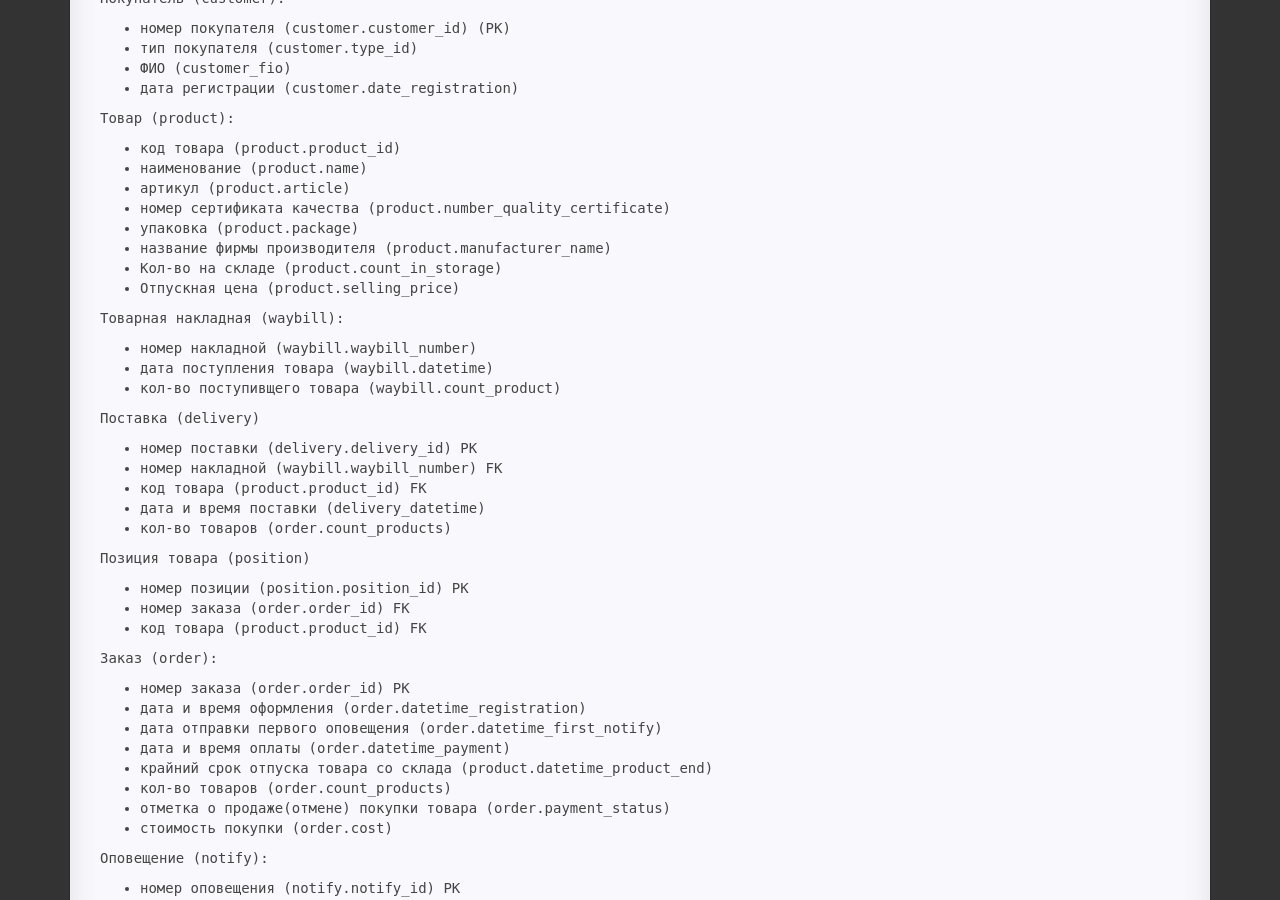
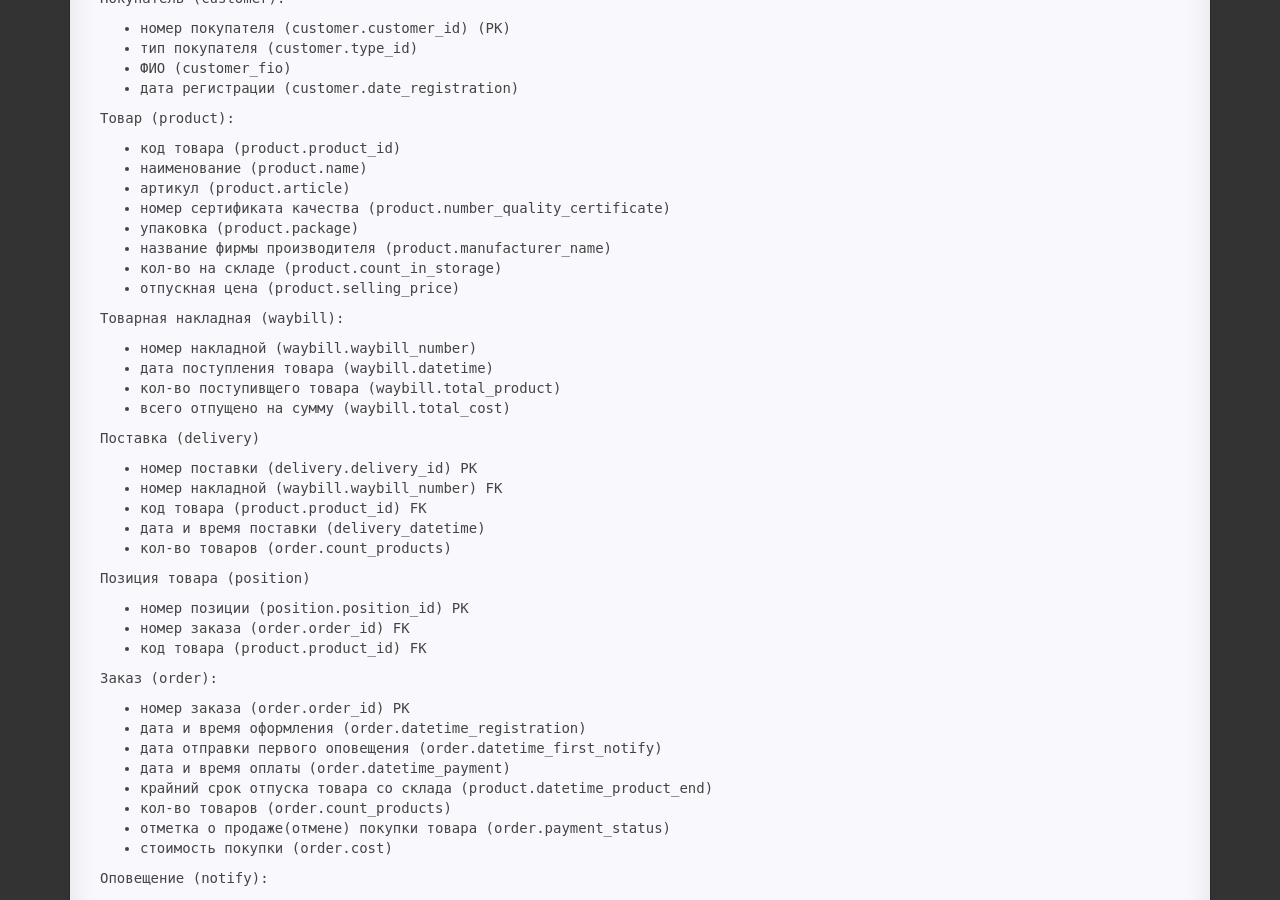
Before and after one commit to Avis20/avis20.github.io, a Jekyll site: the page built from _posts/2019-09-29-book-db.md, in a window 1280 px wide and 900 px high, scrolled down 3414 px. Built offline with Jekyll 4.4.1, drawn with Linux system fonts in a browser that asks for light colours.

```diff
--- a/_posts/2019-09-29-book-db.md
+++ b/_posts/2019-09-29-book-db.md
@@ -170,13 +170,14 @@ reference:
 * номер сертификата качества (product.number_quality_certificate)
 * упаковка (product.package)
 * название фирмы производителя (product.manufacturer_name)
-* Кол-во на складе (product.count_in_storage)
-* Отпускная цена (product.selling_price)
+* кол-во на складе (product.count_in_storage)
+* отпускная цена (product.selling_price)
 
 Товарная накладная (waybill):
 * номер накладной (waybill.waybill_number)
 * дата поступления товара (waybill.datetime)
-* кол-во поступивщего товара (waybill.count_product)
+* кол-во поступивщего товара (waybill.total_product)
+* всего отпущено на сумму (waybill.total_cost)
 
 Поставка (delivery)
 * номер поставки (delivery.delivery_id) PK
```
